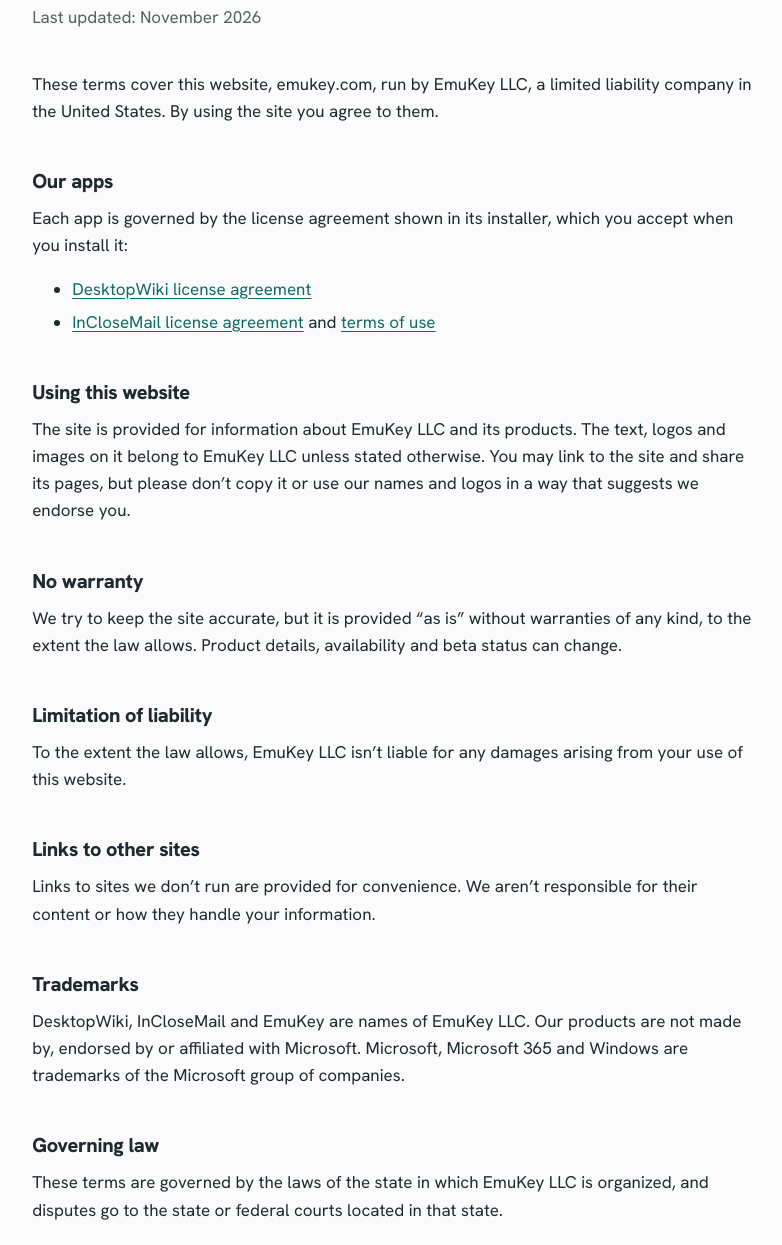
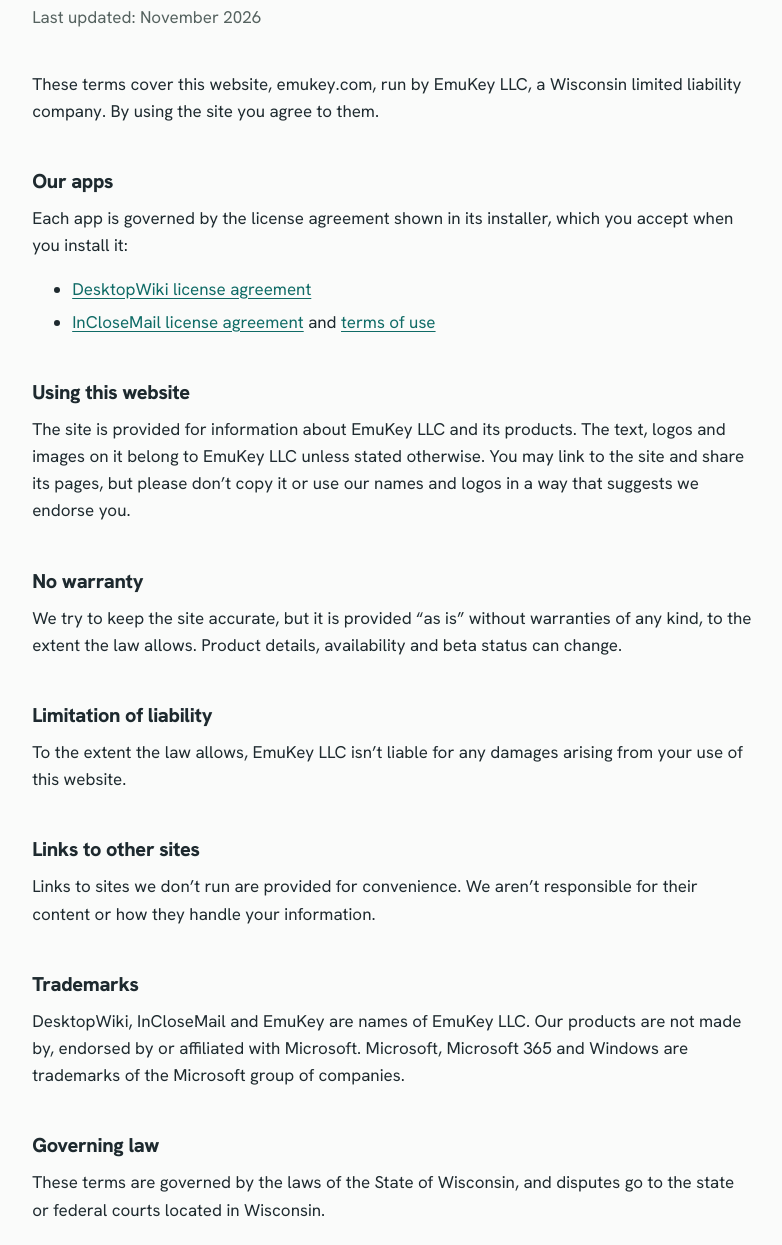
Before and after one commit to EmuKey/emukey.com, a plain HTML site: page terms.html in a window 1280 px wide. Shown: the part 215-1460 px from the top of the page, without its empty margins (39-821 px from the left). Drawn offline with Linux system fonts and the light colour scheme.

Commit message:
Terms: name Wisconsin as governing law
Co-Authored-By: Claude Opus 5.5 <noreply@anthropic.com>

```diff
--- a/terms.html
+++ b/terms.html
@@ -43,7 +43,7 @@
   <article class="prose">
     <h1>Terms of Use</h1>
     <p class="updated">Last updated: November 2026</p>
-    <p>These terms cover this website, emukey.com, run by EmuKey LLC, a limited liability company in the United States. By using the site you agree to them.</p>
+    <p>These terms cover this website, emukey.com, run by EmuKey LLC, a Wisconsin limited liability company. By using the site you agree to them.</p>
 
     <h2>Our apps</h2>
     <p>Each app is governed by the license agreement shown in its installer, which you accept when you install it:</p>
@@ -68,7 +68,7 @@
     <p>DesktopWiki, InCloseMail and EmuKey are names of EmuKey LLC. Our products are not made by, endorsed by or affiliated with Microsoft. Microsoft, Microsoft 365 and Windows are trademarks of the Microsoft group of companies.</p>
 
     <h2>Governing law</h2>
-    <p>These terms are governed by the laws of the state in which EmuKey LLC is organized, and disputes go to the state or federal courts located in that state.</p>
+    <p>These terms are governed by the laws of the State of Wisconsin, and disputes go to the state or federal courts located in Wisconsin.</p>
 
     <h2>Contact</h2>
     <p><a href="mailto:support@emukey.com">support@emukey.com</a></p>
```
